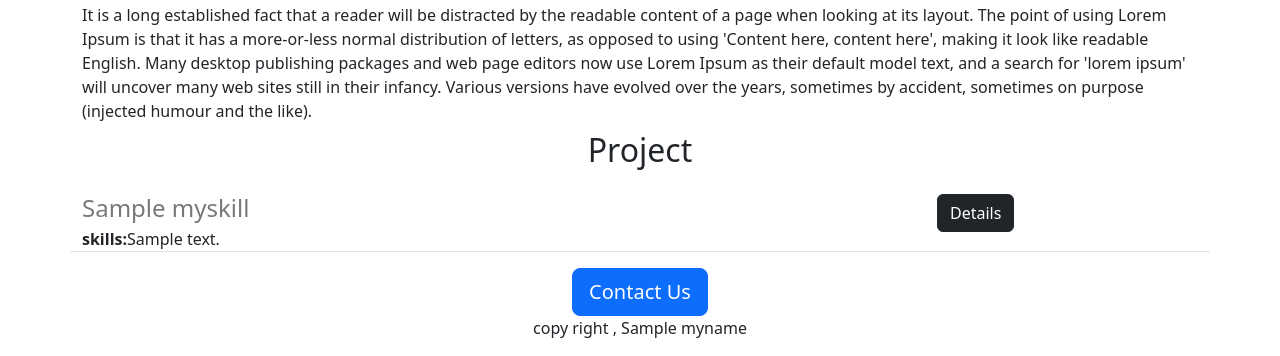
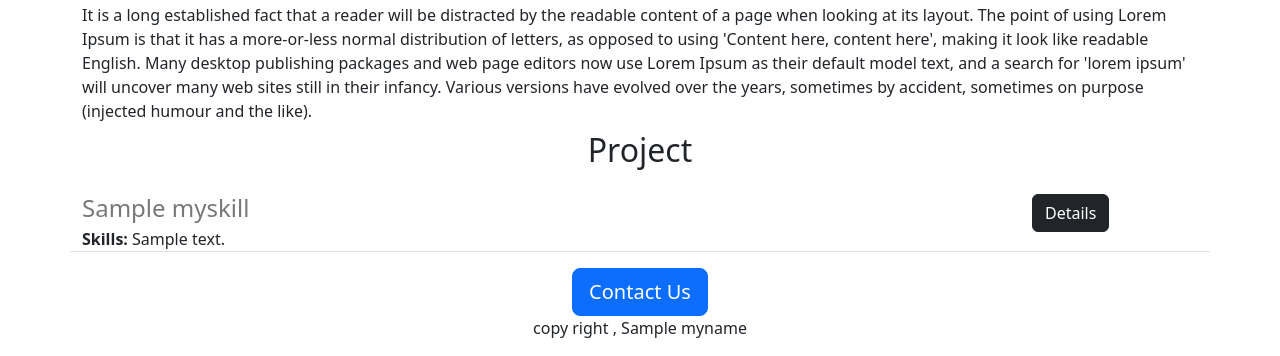
Before and after one commit to hsz19/Huda-Alzahrani-portfolio, a Flask app: template templates/home.html in a window 1280 px wide. Shown: the part 459-815 px from the top of the page. Run offline with Flask 3, Linux system fonts and the light colour scheme; the template is opened without the code that fills it: most values are stand-ins (such as "Sample title", 1, 10 or a date in 2020).

Commit message:
fix lines

```diff
--- a/templates/myproject.html
+++ b/templates/myproject.html
@@ -1,13 +1,10 @@
-
-<div class="border-bottom row" style = "margin-bottom : 16px;padding_bottom:8px;">
-
-  <div class ="col-9">
-  <h4 style = "color:rgb(120,120,120) ; margin-bottom:4px;">
-    {{m['project_name']}}
-  </h4>
-  <div><b>skills:</b>{{m['details']}}</div>
+  <div class="border-bottom row" style = "margin-bottom: 16px; padding_botton: 8px;">
+    <div class="col-10">
+      <h4 style="color:rgb(120,120,120) ; margin-bottom:4px;">
+        {{m ['project_name'] }} </h4>
+      <div><b>Skills: </b>{{ m ['details'] }}</div>
+    </div>
+      <div class="col-2">
+    <a href="/projects/{{m['id']}}" type="button" class="btn btn-dark">Details</a>
+    </div>
   </div>
-<div class="col-3">
-<a href="/projects/{{m['id']}}" type="button" class="btn btn-dark">Details</a>
-
-  </div>
```
